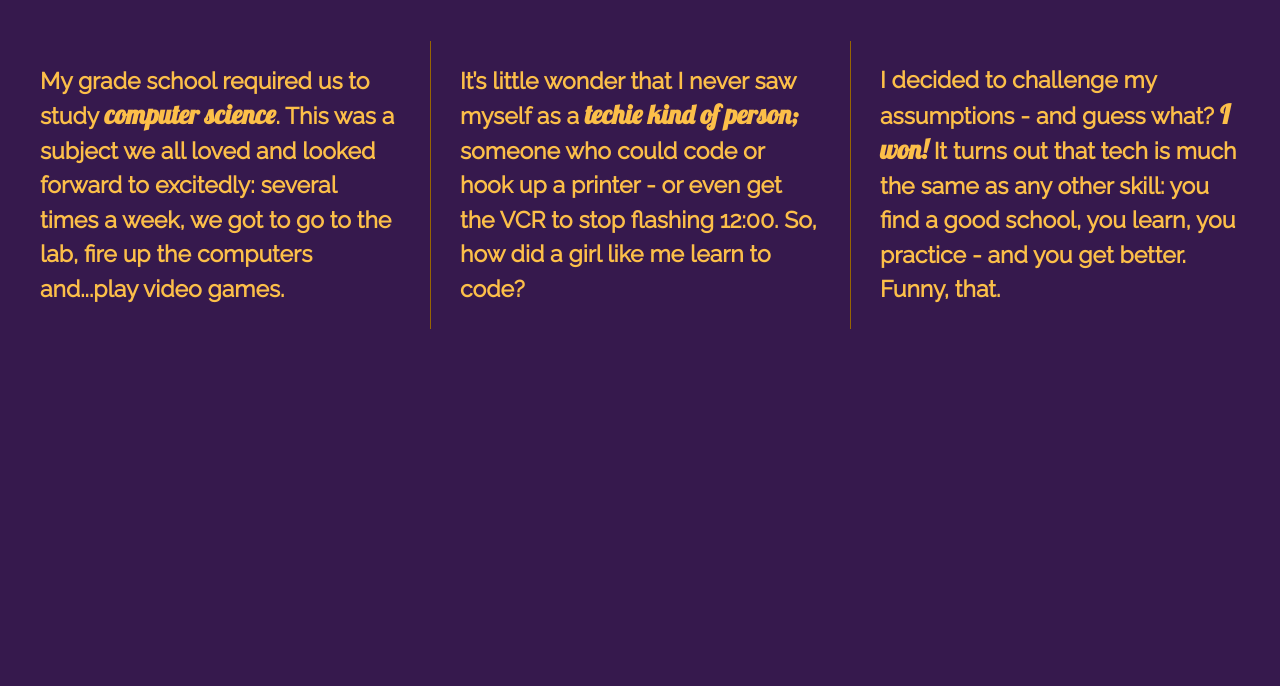
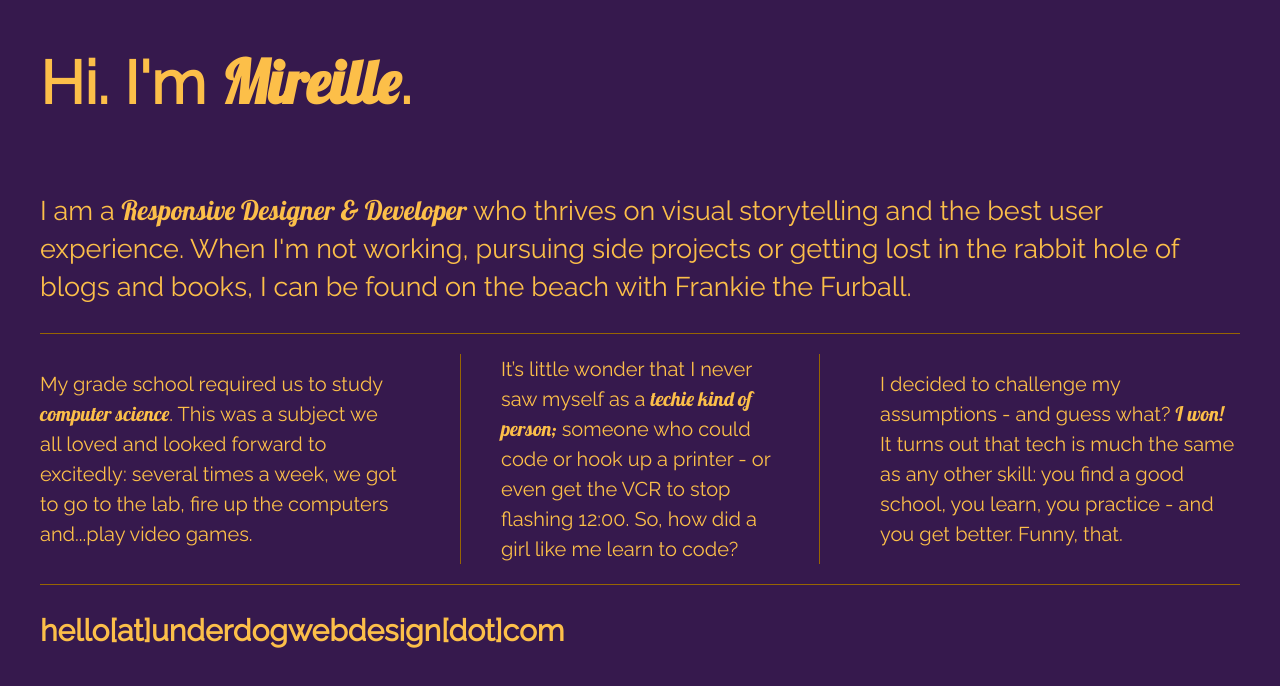
Before and after one commit to mireillesampson/flexbox-7-3of5, a plain HTML site: page index.html in a window 1280 px wide. Drawn offline with nearby package versions, Linux system fonts and the light colour scheme.

Commit message:
making a grid

```diff
--- a/css/main.css
+++ b/css/main.css
@@ -104,36 +104,70 @@ html {
 
 body {
   font-family: 'Raleway', sans-serif;
-  padding: 2em;
+  color: #fcbf49;
+  padding: 0em 2em;
   font-size: 1.25em;
-  height: 100%;
+  display: flex;
+  justify-content: center;
+}
+
+.wrapper {
+  display: flex;
+  flex-flow: row wrap;
+  justify-content: space-between;
+  max-width: 1200px;
 }
 
 span {
   font-family: 'Lobster', cursive;
-  font-size: 1.15em;
+  /*font-size: 1.15em;*/
 }
 
-.wrapper {
-  /*add display:flex and set justify-content to space-between*/
-  font-weight: 700;
+header {
+  width: 100%;
   display: flex;
-  flex-flow: row wrap;
-  justify-content: space-between;
-  align-items: center;
+  justify-content: flex-start;
 }
 
-.div-1, .div-2, .div-3 {
-  /*give the divs a width of 30%, add display:flex, set justify-content and align-items to center*/
+header h1 {
+  font-family: 'Raleway', sans-serif;
+  font-size: 3em;
+}
+
+main {
+  width: 100%;
   display: flex;
-  /* width: 30%; */
+  justify-content: center;
+  border-bottom: 1px solid #976502;
+}
+
+main p {
+  font-size: 1.35em;
+}
+
+
+.flex-items {
+  display: flex;
   justify-content: center;
   align-items: center;
+  /*color: #fcbf49;*/
+  line-height: 1.5em;
+  font-size: 1em;
+  background-color: #36194D;
+  border-bottom:1px solid #976502;
+}
+
+footer {
+  width: 100%;
+  display: flex;
+  justify-content: flex-start;
+  border-top: 1px solid #976502;
+}
+
+footer h2 {
+  font-family: 'Raleway', sans-serif;
+  /*font-size: 1.5em;*/
   color: #fcbf49;
-  line-height: 1.5em;
-  font-size: 1.15em;
-  background-color: #36194D;
-  height: auto;
 }
 
 
@@ -217,14 +251,23 @@ span {
    These examples override the primary ('mobile first') styles.
    Modify as content requires.
    ========================================================================== */
-@media all and (min-width: 1200px) {
-    .div-1, .div-2, .div-3 {
+@media all and (max-width: 768px) {
+    body {
+      padding: 1em;
+    }
+}
+
+
+@media (min-width: 1200px) {
+    .flex-items {
       flex-basis: 30%;
+      border-bottom: none;
     }
 
-    .div-1, .div-2 {
+    #div-2 p {
+      border-left: 1px solid #976502;
       border-right: 1px solid #976502;
-      padding-right: 30px;
+      padding: 0 40px;
     }
 }
 
--- a/index.html
+++ b/index.html
@@ -3,7 +3,7 @@
     <head>
         <meta charset="utf-8">
         <meta http-equiv="x-ua-compatible" content="ie=edge">
-        <title>Make me into a grid!</title>
+        <title>I'm Mireille's flexbox grid exercise</title>
         <meta name="description" content="">
         <meta name="viewport" content="width=device-width, initial-scale=1">
 
@@ -21,19 +21,29 @@
         <![endif]-->
 
         <section class="wrapper">
-            <div class="div-1">
+
+          <header>
+            <h1>Hi. I'm <span>Mireille</span>.</h1>
+          </header>
+
+          <main>
+            <p>I am a <span>Responsive Designer &amp; Developer</span> who thrives on visual storytelling and the best user experience. When I'm not working,
+              pursuing side projects or getting lost in the rabbit hole of blogs and books, I can be found on the beach with Frankie the Furball.</p>
+          </main>
+            <div id="div-1" class="flex-items">
                 <p>My grade school required us to study <span>computer science</span>. This was a subject we all loved and looked forward to excitedly:
                   several times a week, we got to go to the lab, fire up the computers and...play video games.<p>
             </div>
-            <div class="div-2">
+            <div id="div-2" class="flex-items">
                 <p>It’s little wonder that I never saw myself as a <span>techie kind of person;</span> someone who could code or hook up a printer -
                   or even get the VCR to stop flashing 12:00. So, how did a girl like me learn to code?</p>
             </div>
-            <div class="div-3">
+            <div id="div-1" class="flex-items">
                 <p>I decided to challenge my
                 assumptions - and guess what? <span>I won!</span> It turns out that tech is much the same as any other skill: you find a good school,
                 you learn, you practice - and you get better. Funny, that.</p>
             </div>
+          <footer><h2>hello[at]underdogwebdesign[dot]com</h2></footer>
         </section>
 
         <script src="https://ajax.googleapis.com/ajax/libs/jquery/1.11.3/jquery.min.js"></script>
```
